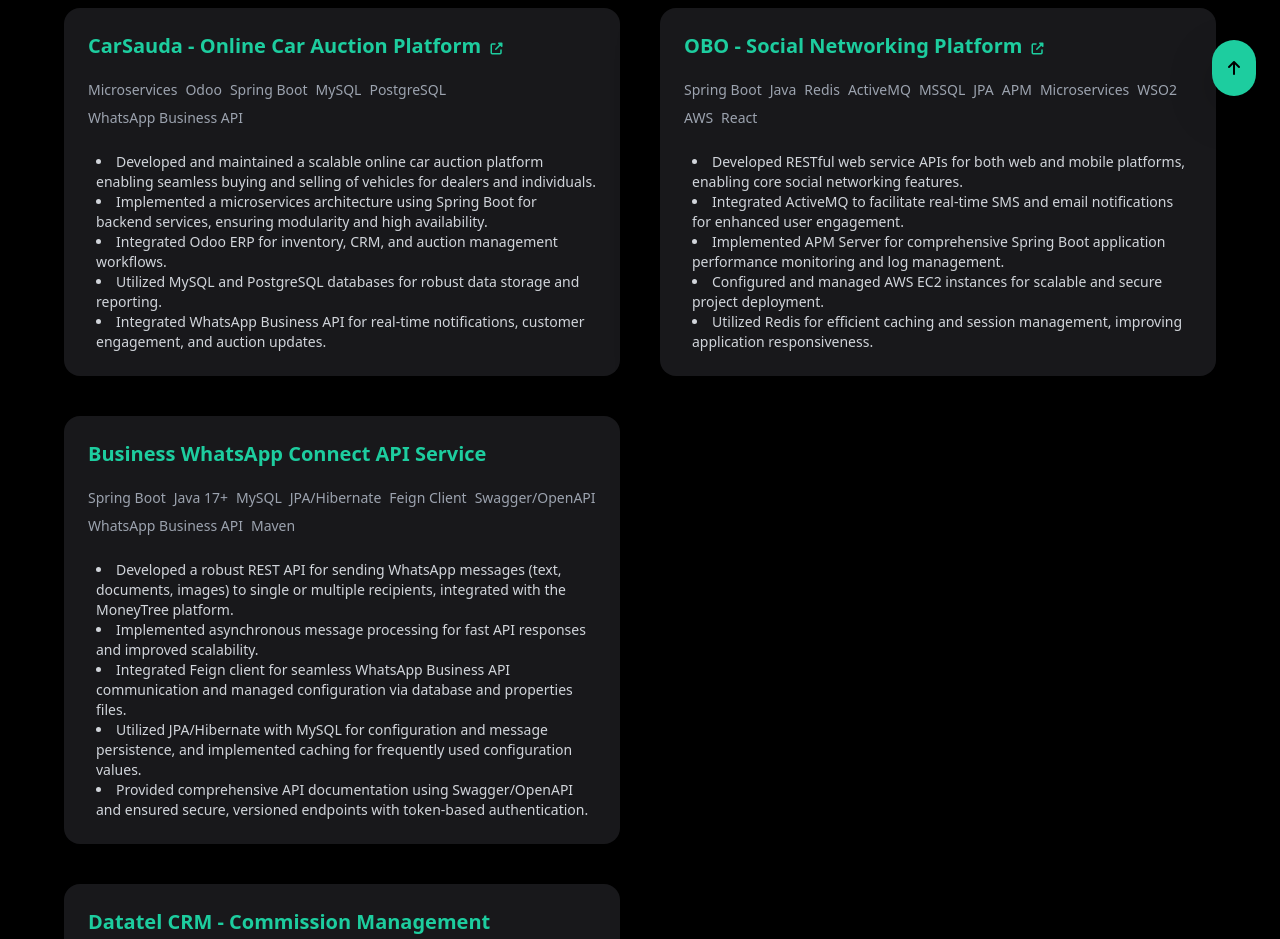
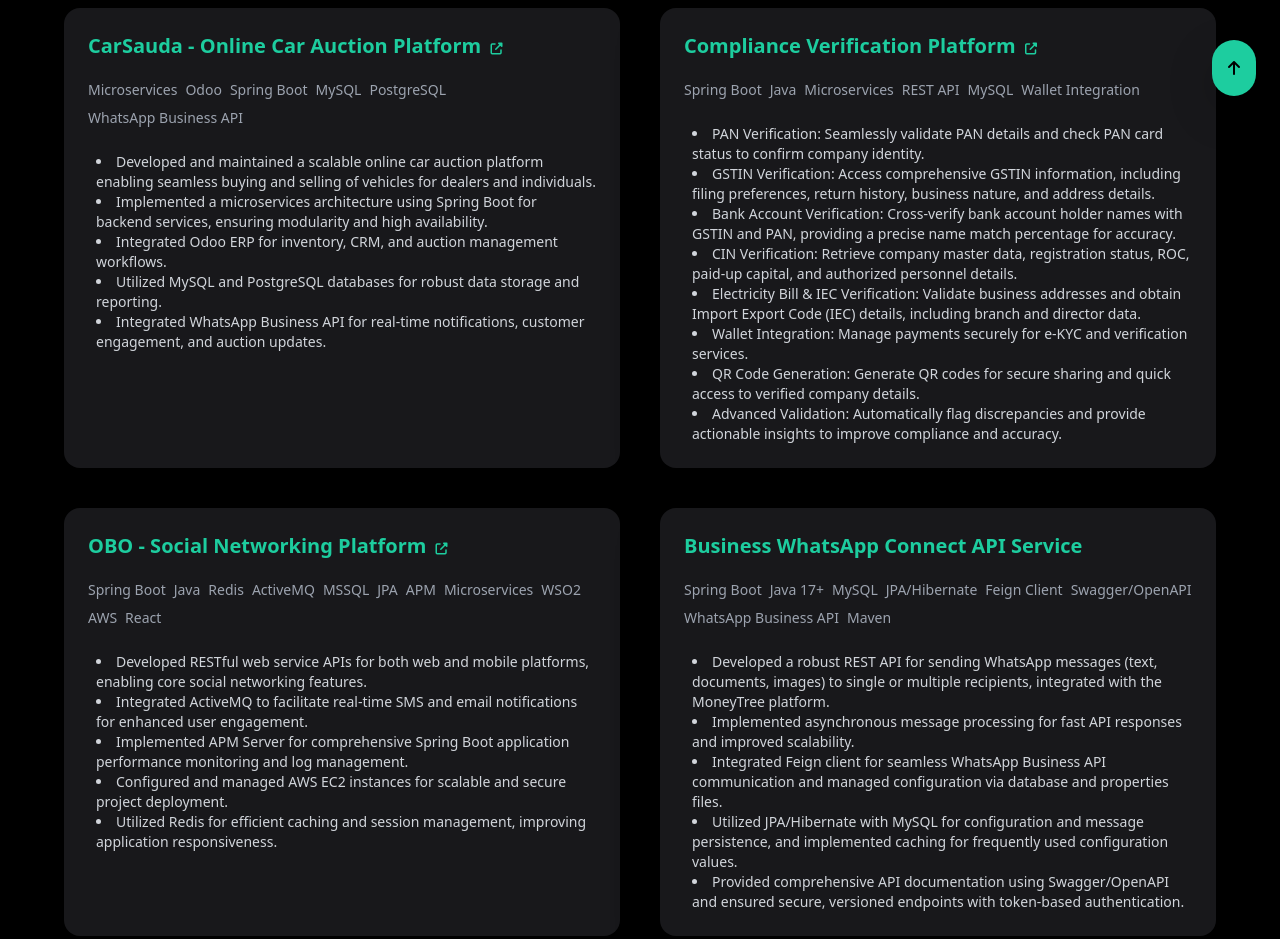
Before and after one commit to gautam199429/portfolio, a plain HTML site: page projects.html in a window 1280 px wide. Shown: the part 680-1619 px from the top of the page. Drawn offline with nearby package versions, Linux system fonts and the light colour scheme; files that its build step writes are made by us from their sources; a web font is replaced by a local one.

```diff
--- a/projects.html
+++ b/projects.html
@@ -93,8 +93,29 @@
           <li>Integrated WhatsApp Business API for real-time notifications, customer engagement, and auction updates.</li>
         </ul>
       </div>
-      <!-- Project 4: OBO - Social Networking Platform -->
+      <!-- Project 4: Compliance Verification Platform -->
       <div class="bg-[#18181b] rounded-2xl shadow-lg p-6 flex flex-col gap-3 hover:scale-105 transition-transform duration-300 animate__animated animate__fadeInUp animate__delay-3s">
+        <h3 class="text-xl font-bold text-[#1DCD9F] mb-1">
+          <a href="https://compliance.balajimariline.com/authentication/login" target="_blank" rel="noopener" class="hover:underline">
+            Compliance Verification Platform
+            <i class="fas fa-external-link-alt text-xs ml-1"></i>
+          </a>
+        </h3>
+        <div class="flex flex-wrap gap-2 text-sm text-gray-400 mb-2">
+          <span>Spring Boot</span><span>Java</span><span>Microservices</span><span>REST API</span><span>MySQL</span><span>Wallet Integration</span>
+        </div>
+        <ul class="list-disc list-inside text-gray-300 text-sm pl-2">
+          <li>PAN Verification: Seamlessly validate PAN details and check PAN card status to confirm company identity.</li>
+          <li>GSTIN Verification: Access comprehensive GSTIN information, including filing preferences, return history, business nature, and address details.</li>
+          <li>Bank Account Verification: Cross-verify bank account holder names with GSTIN and PAN, providing a precise name match percentage for accuracy.</li>
+          <li>CIN Verification: Retrieve company master data, registration status, ROC, paid-up capital, and authorized personnel details.</li>
+          <li>Electricity Bill & IEC Verification: Validate business addresses and obtain Import Export Code (IEC) details, including branch and director data.</li>
+          <li>Wallet Integration: Manage payments securely for e-KYC and verification services.</li>
+          <li>QR Code Generation: Generate QR codes for secure sharing and quick access to verified company details.</li>
+          <li>Advanced Validation: Automatically flag discrepancies and provide actionable insights to improve compliance and accuracy.</li>
+        </ul>
+      </div>
+      <div class="bg-[#18181b] rounded-2xl shadow-lg p-6 flex flex-col gap-3 hover:scale-105 transition-transform duration-300 animate__animated animate__fadeInUp animate__delay-4s">
       <h3 class="text-xl font-bold text-[#1DCD9F] mb-1">
         <a href="https://oboscore.com/" target="_blank" rel="noopener" class="hover:underline">
           OBO - Social Networking Platform
```
Lines whose indentation alone changed are shown as unchanged.
